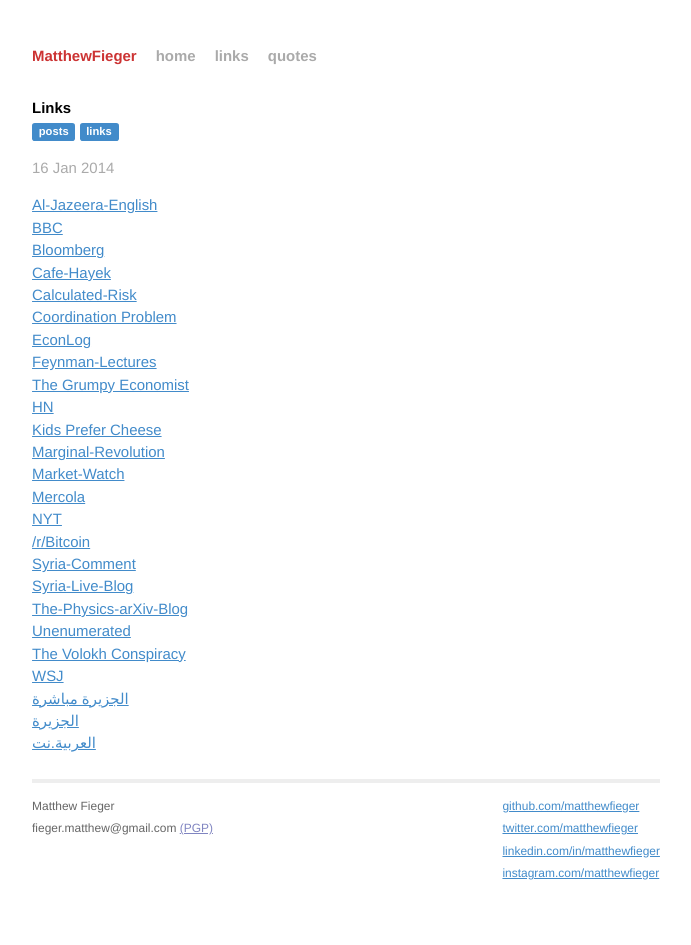
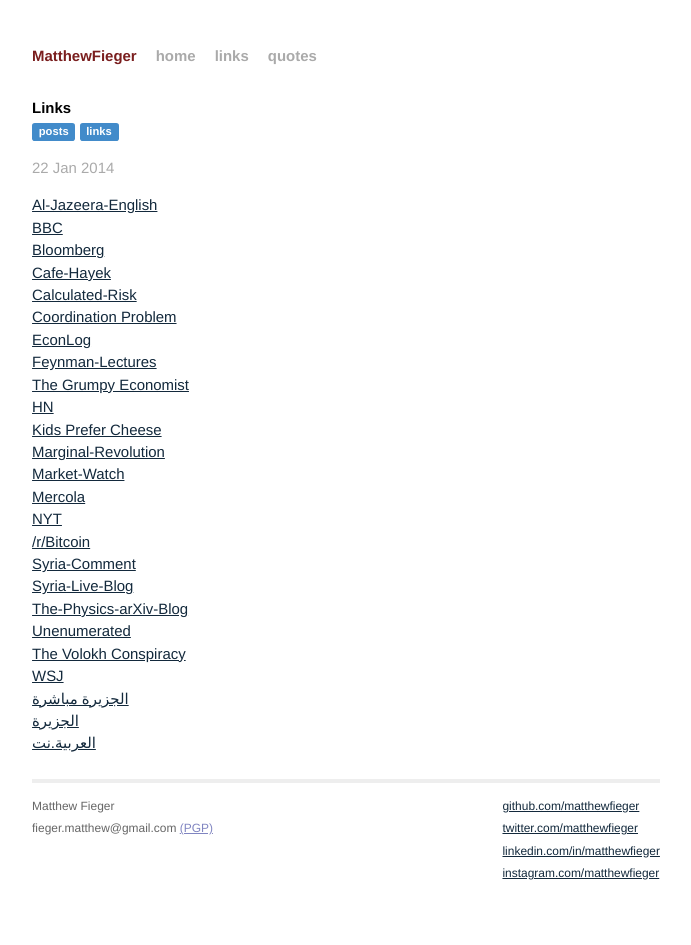
Before and after one commit to matthewfieger/matthewfieger.github.io, a Jekyll site: the page built from _posts/2014-01-22-links.markdown, in a window 1280 px wide. Shown: the whole page, without its empty margins (294-985 px from the left). Built offline with Jekyll 4.4.1, drawn with Linux system fonts in a browser that asks for light colours; Markdown is read by kramdown in place of the engine named in the settings.

Commit message:
style changes

```diff
--- a/_posts/2014-01-22-links.markdown
+++ b/_posts/2014-01-22-links.markdown
@@ -1,7 +1,7 @@
 ---
 layout: post
 title:  "Links"
-date:   2014-01-16 10:47:42
+date:   2014-01-22 10:47:42
 categories: posts links
 tags:
 ---
--- a/assets/css/main.css
+++ b/assets/css/main.css
@@ -25,9 +25,9 @@
 h1 { margin-bottom: 1em; }
 p { margin: 1em 0; }
 
-a         { color: #428bca; }
+a         { color: #13293c; }
 a:hover   { color: #000; }
-a:visited { color: #5bc0de; }
+a:visited { color: #2d606f; }
 
 /*****************************************************************************/
 /*
@@ -74,7 +74,7 @@
 }
 
 .title a {
-  color: #cc3333;
+  color: #7a1e1e;
 }
 
 .title a:hover {
```
